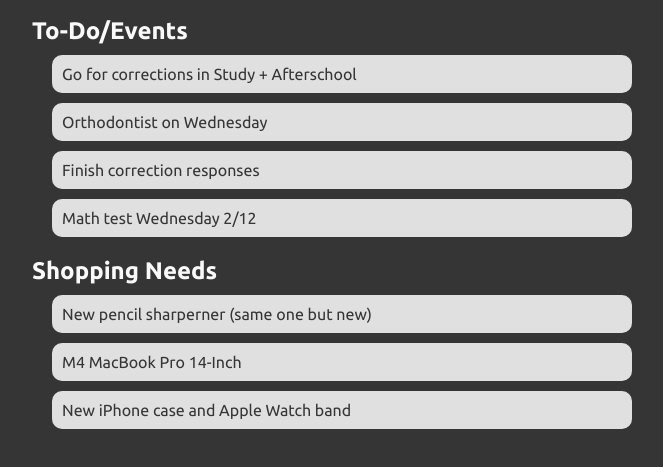
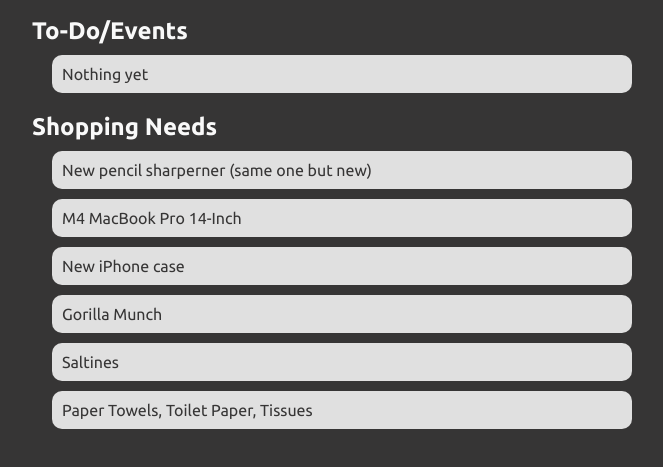
Before and after one commit to minilists/html, a plain HTML site: page index.html in a window 1280 px wide. Shown: the part 219-686 px from the top of the page, without its empty margins (308-971 px from the left). Drawn offline with Linux system fonts and the light colour scheme.

Commit message:
Update index.html

```diff
--- a/index.html
+++ b/index.html
@@ -88,10 +88,7 @@
     <section class="list-section">
       <h2>To-Do/Events</h2>
       <ul class="list">
-        <li class="list-item">Go for corrections in Study + Afterschool</li>
-        <li class="list-item">Orthodontist on Wednesday</li>
-        <li class="list-item">Finish correction responses</li>
-        <li class="list-item">Math test Wednesday 2/12</li>
+        <li class="list-item">Nothing yet</li>
       </ul>
     </section>
 
@@ -101,7 +98,10 @@
       <ul class="list">
         <li class="list-item">New pencil sharperner (same one but new)</li>
         <li class="list-item">M4 MacBook Pro 14-Inch</li>
-        <li class="list-item">New iPhone case and Apple Watch band</li>
+        <li class="list-item">New iPhone case</li>
+        <li class="list-item">Gorilla Munch</li>
+        <li class="list-item">Saltines</li>
+        <li class="list-item">Paper Towels, Toilet Paper, Tissues</li>
       </ul>
     </section>
   </div>
```
